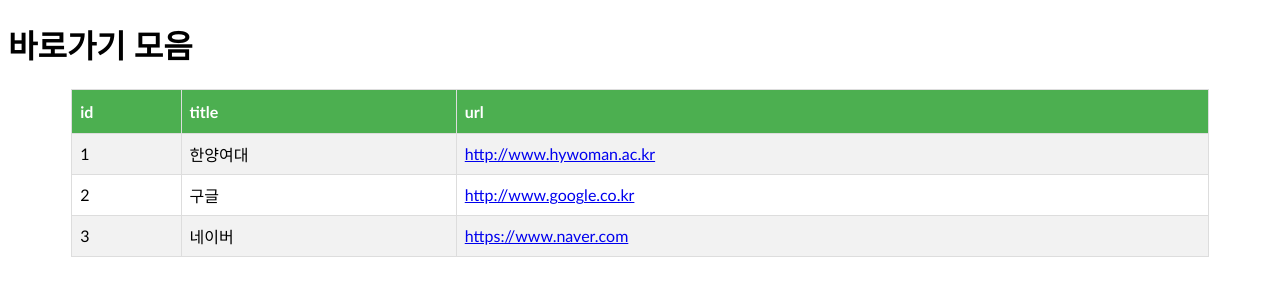
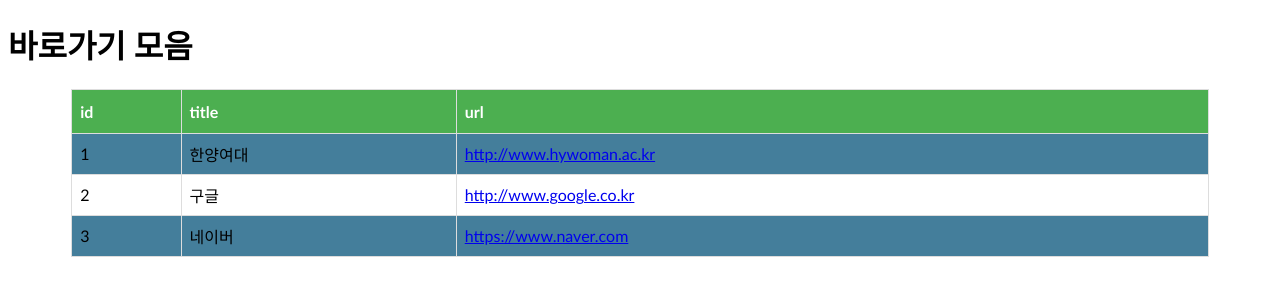
Before and after one commit to jeounghaa/blog, a Python web app: template bookmark/templates/bookmark/bookmark_list.html in a window 1280 px wide. Shown: the top 300 px of the page. Run offline with Jinja, Linux system fonts and the light colour scheme; the template is opened without the code that fills it, so the values that code supplies are empty.

Commit message:
Changed ...

```diff
--- a/bookmark/templates/bookmark/bookmark_list.html
+++ b/bookmark/templates/bookmark/bookmark_list.html
@@ -16,7 +16,7 @@
             padding: 8px;
         }
 
-        #tid tr:nth-child(even){background-color: #f2f2f2;}
+        #tid tr:nth-child(even){background-color: #447e9b;}
 
         #tid tr:hover {background-color: #ddd;}
 
```
